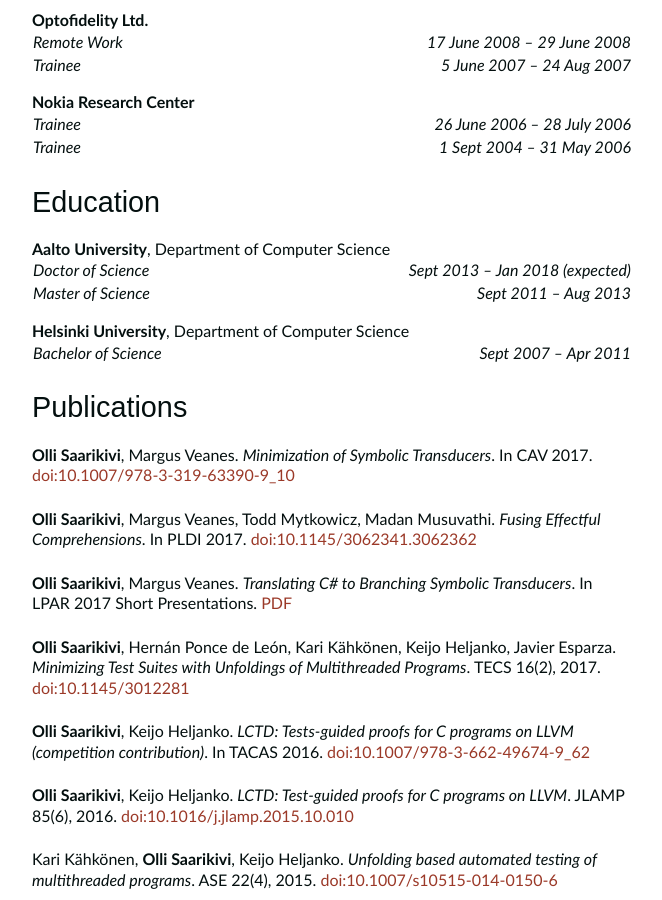
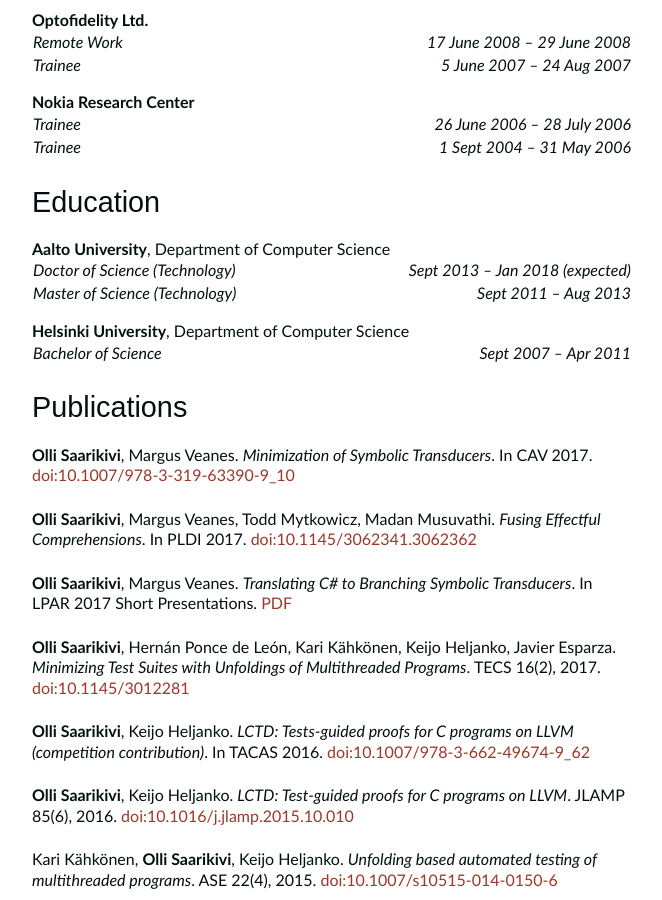
Before and after one commit to OlliSaarikivi/homepage, a Jekyll site: the page built from cv.md, in a window 1280 px wide and 900 px high, scrolled down 584 px. Shown: the whole window, without its empty margins (308-970 px from the left). Built offline with Jekyll 4.4.1, drawn with Linux system fonts in a browser that asks for light colours.

Commit message:
Update cv.md

```diff
--- a/cv.md
+++ b/cv.md
@@ -55,8 +55,8 @@
 
 |||
 |:--|--:|
-|*Doctor of Science*|*Sept 2013 – Jan 2018 (expected)*|
-|*Master of Science*|*Sept 2011 – Aug 2013*|
+|*Doctor of Science (Technology)*|*Sept 2013 – Jan 2018 (expected)*|
+|*Master of Science (Technology)*|*Sept 2011 – Aug 2013*|
 {: class="nohead"}
 
 **Helsinki University**, Department of Computer Science
```
